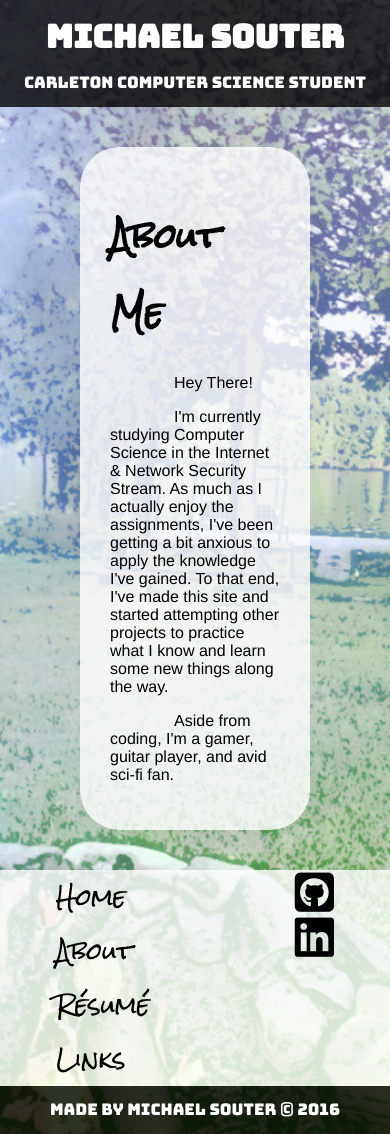
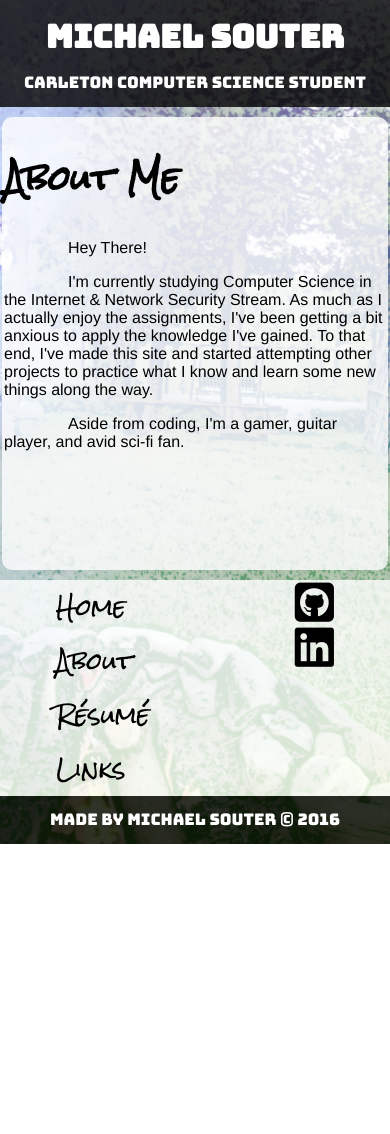
Before and after one commit to MSouter/MSouter.github.io, a plain HTML site: page about.html in a window 390 px wide. After the commit the page ends 844 px from the top, so only its background shows below. Drawn offline with Linux system fonts and the light colour scheme.

Commit message:
Text Adjustment for Mobile

```diff
--- a/css/stylesheet.css
+++ b/css/stylesheet.css
@@ -98,3 +98,11 @@ a:hover, a:active {
   text-align: center;
   line-height: 1.0;
 }
+
+@media only screen and (max-width: 500px) {
+  .main-content {
+    margin: 10px 2px;
+    padding: 2px;
+    border-radius: 10px;
+  }
+}
```
